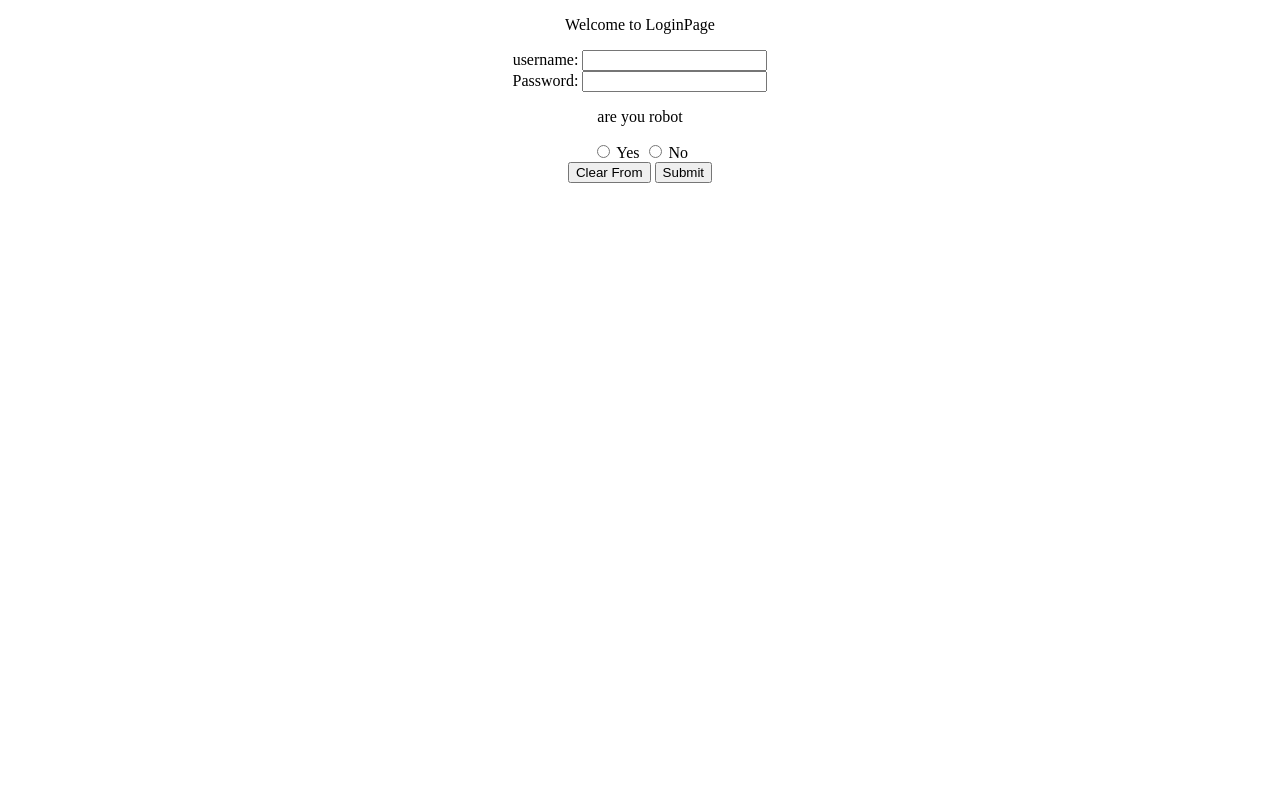
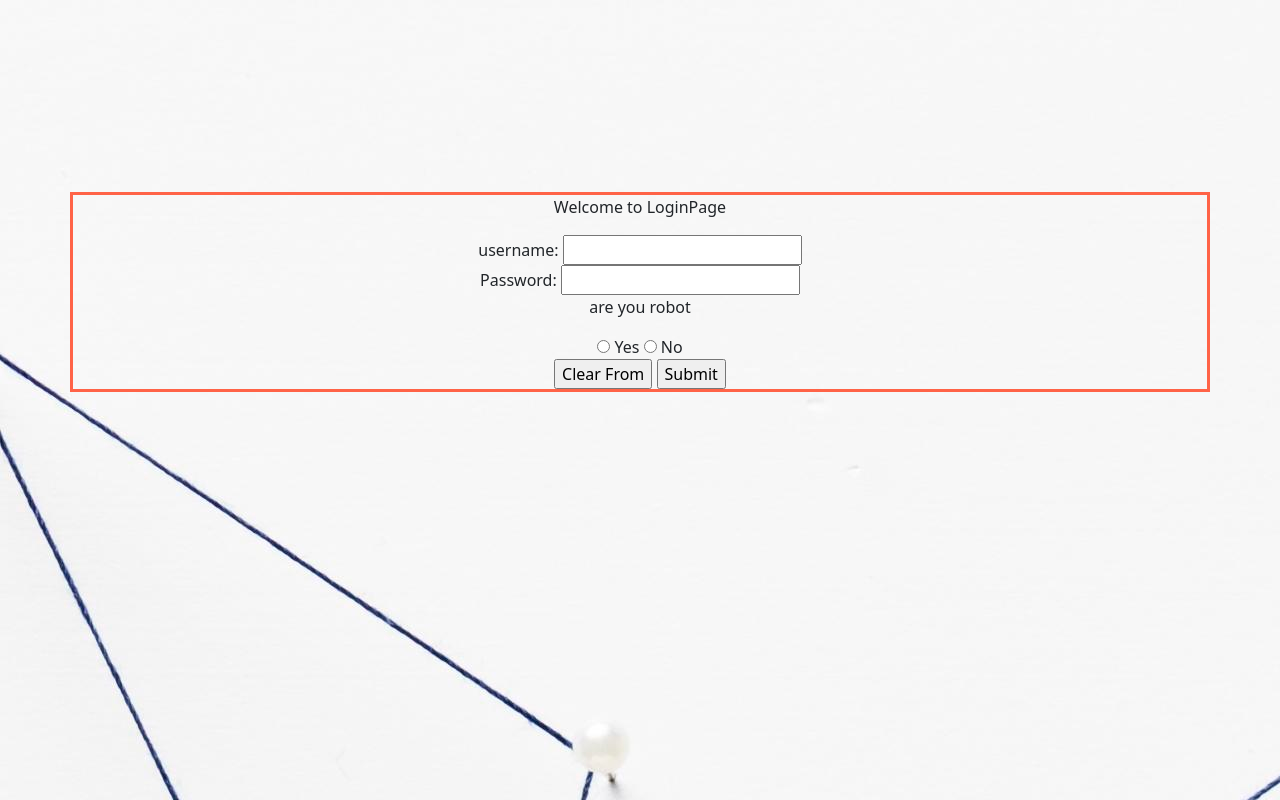
Before and after one commit to rtk666a/CBAYBOL, a plain HTML site: page Lessons_1/LoginPage/LoginPage.html in a window 1280 px wide. Drawn offline with nearby package versions, Linux system fonts and the light colour scheme.

Commit message:
login page update !!:)

```diff
--- a/Lessons_1/LoginPage/LoginPage.html
+++ b/Lessons_1/LoginPage/LoginPage.html
@@ -5,6 +5,9 @@
     <meta name="viewport" content="width=device-width, initial-scale=1.0">
     <title>login</title>
     <link rel="stylesheet" href="LoginPageStyle.css">
+
+    <link href="https://cdn.jsdelivr.net/npm/bootstrap@5.3.3/dist/css/bootstrap.min.css" rel="stylesheet" integrity="sha384-QWTKZyjpPEjISv5WaRU9OFeRpok6YctnYmDr5pNlyT2bRjXh0JMhjY6hW+ALEwIH" crossorigin="anonymous">
+
 </head>
 <body>
         <div class="container">
@@ -24,7 +27,7 @@
                 <Label>Password:</Label>
                 <input type="Password">
             </div>
-            <form action="post" >
+            <form action="set" >
                 <div class="robot">
                     <p>are you robot</p>
                     <input type="radio" name="robot" id="robotY">
--- a/Lessons_1/LoginPage/LoginPageStyle.css
+++ b/Lessons_1/LoginPage/LoginPageStyle.css
@@ -1,3 +1,10 @@
 .container{
     text-align: center;
+    border-color:tomato;
+    border-style: solid;
+    margin-top : 15%;
 }
+
+body{
+    background-image: url(loginBG.jpg);
+}
```
Also changed, not shown: Lessons_1/LoginPage/loginBG.jpg (added).
